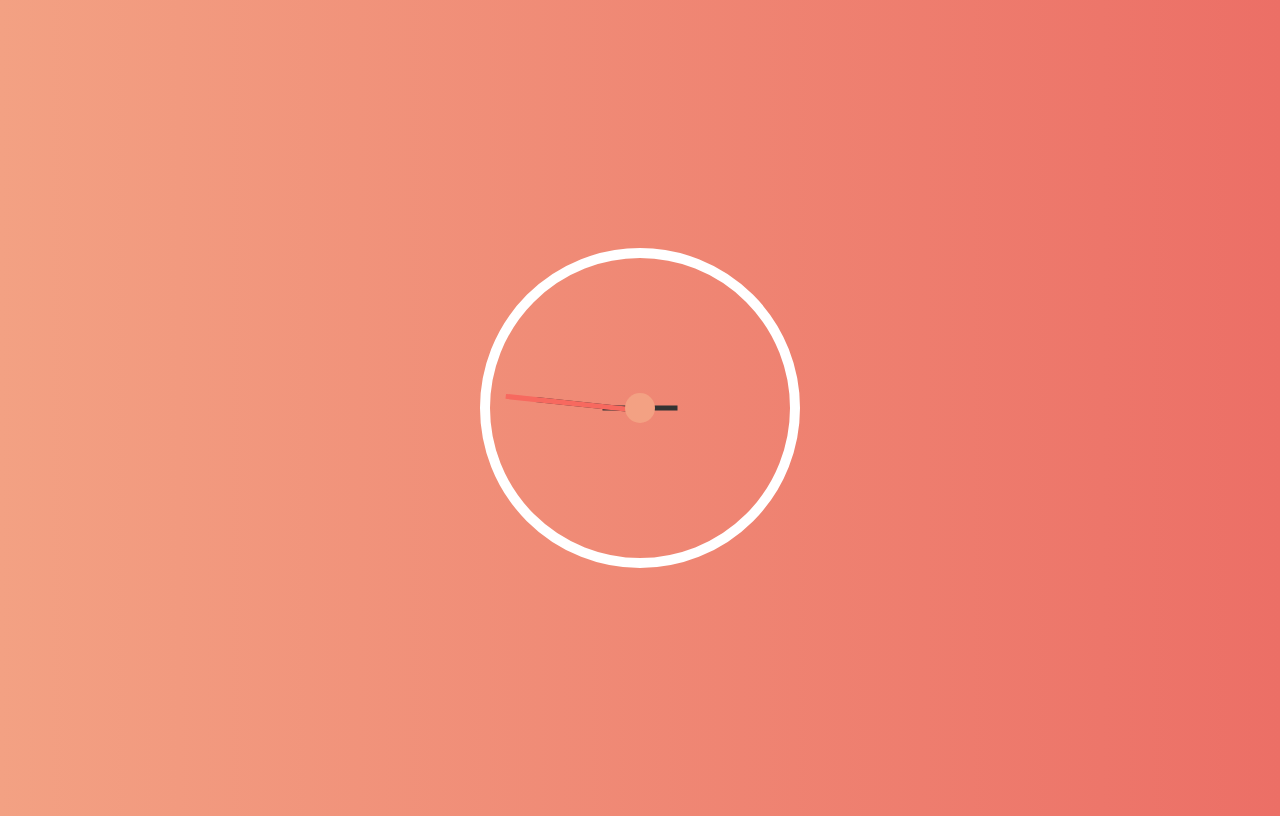
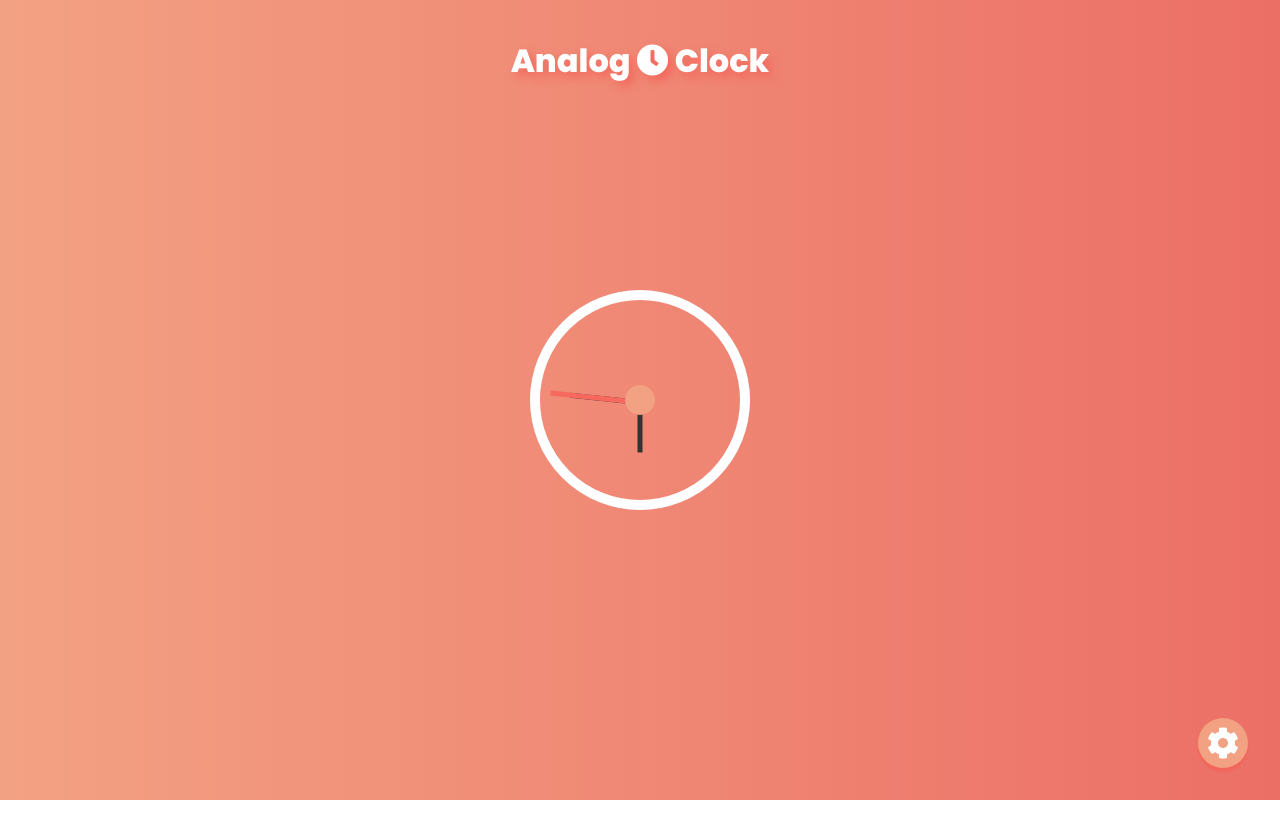
Before and after one commit to byandrev/analog-clock-js, a plain HTML site: page index.html in a window 1280 px wide. Drawn offline with Linux system fonts and the light colour scheme.

Commit message:
add styles and icons with fontawesome

```diff
--- a/css/styles.css
+++ b/css/styles.css
@@ -1,20 +1,47 @@
 
+:root {
+  --orange: #F3A183;
+  --orangeAlt: #EC6F66;
+  --orangeDark: #f3665c;
+
+  --white: #fff;
+}
 
 body {
+  font-family: 'Poppins', sans-serif;
+
+  margin: 0;
   height: 100vh;
   display: flex;
   justify-content: center;
   align-items: center;
+  flex-direction: column;
 
-  background: #EC6F66;  /* fallback for old browsers */
-  background: -webkit-linear-gradient(to right, #F3A183, #EC6F66);  /* Chrome 10-25, Safari 5.1-6 */
-  background: linear-gradient(to right, #F3A183, #EC6F66); /* W3C, IE 10+/ Edge, Firefox 16+, Chrome 26+, Opera 12+, Safari 7+ */
+  background: var(--orangeAlt);  /* fallback for old browsers */
+  background: -webkit-linear-gradient(to right, var(--orange), var(--orangeAlt));  /* Chrome 10-25, Safari 5.1-6 */
+  background: linear-gradient(to right, var(--orange), var(--orangeAlt)); /* W3C, IE 10+/ Edge, Firefox 16+, Chrome 26+, Opera 12+, Safari 7+ */
 
 }
 
+.header {
+  width: 100%;
+  position: fixed;
+  top:0;
+  left: 0;
+  text-align: center;
+  padding-top: 1rem;
+
+
+}
+
+.header h1 {
+  color: #fff;
+  text-shadow: 5px 5px 10px var(--orangeDark);
+}
+
 .clock {
-  width: 300px;
-  height: 300px;
+  width: 200px;
+  height: 200px;
   border-radius: 50%;
   border: 10px solid #fff;
 
@@ -58,3 +85,25 @@ body {
   background-color: #f7695f;
   width: 45%;
 }
+
+
+/* Icon Settings */
+.icon-setting {
+  width: 50px;
+  height: 50px;
+  display: flex;
+  justify-content: center;
+  align-items: center;
+
+  position: absolute;
+  bottom: 2rem;
+  right: 2rem;
+  font-size: 2rem;
+  background-color: var(--orange);
+  border-radius: 50%;
+
+  color: var(--white);
+  box-shadow: 0 4px 2px 0 var(--orangeDark);
+
+  cursor: pointer;
+}
--- a/index.html
+++ b/index.html
@@ -3,15 +3,27 @@
 <head>
   <meta charset="UTF-8">
   <meta name="viewport" content="width=device-width, initial-scale=1.0">
-  <title>Document</title>
+  <title>Analog Clock</title>
+  <link rel="shorcut icon" href="https://firebasestorage.googleapis.com/v0/b/my-assets-3fd08.appspot.com/o/analog-clock-js%2Fclock-solid.svg?alt=media&token=2ca3da7b-1377-4c7b-9eb1-e3f3925ce498">
+
+  <link rel="preconnect" href="https://fonts.gstatic.com">
+  <link href="https://fonts.googleapis.com/css2?family=Poppins:wght@300;500;800&display=swap" rel="stylesheet">
+
+  <link rel="stylesheet" href="https://use.fontawesome.com/releases/v5.15.1/css/all.css" integrity="sha384-vp86vTRFVJgpjF9jiIGPEEqYqlDwgyBgEF109VFjmqGmIY/Y4HV4d3Gp2irVfcrp" crossorigin="anonymous">
   <link rel="stylesheet" href="css/styles.css">
 </head>
 <body>
+  <header class="header">
+    <h1>Analog <span class="fas fa-clock"></span> Clock</h1>
+  </header>
   <div class="clock">
     <div id="hours" class="clock__line clock__hours"></div>
     <div id="minutes" class="clock__line clock__minutes"></div>
     <div id="seconds" class="clock__line clock__seconds"></div>
   </div>
+  <div class="icon-setting">
+    <span class="fas fa-cog"></span>
+  </div>
   <script src="js/app.js"></script>
 </body>
 </html>
--- a/js/app.js
+++ b/js/app.js
@@ -35,7 +35,8 @@ const getSeconds = (date) => {
 }
 
 const convertMilitaryToStandart = (time) => {
-  return 12 - time;
+  let timeResult = (12 - time) < 0 ? -1 * (12 - time) : 12 * time;
+  return timeResult
 }
 
 
```
